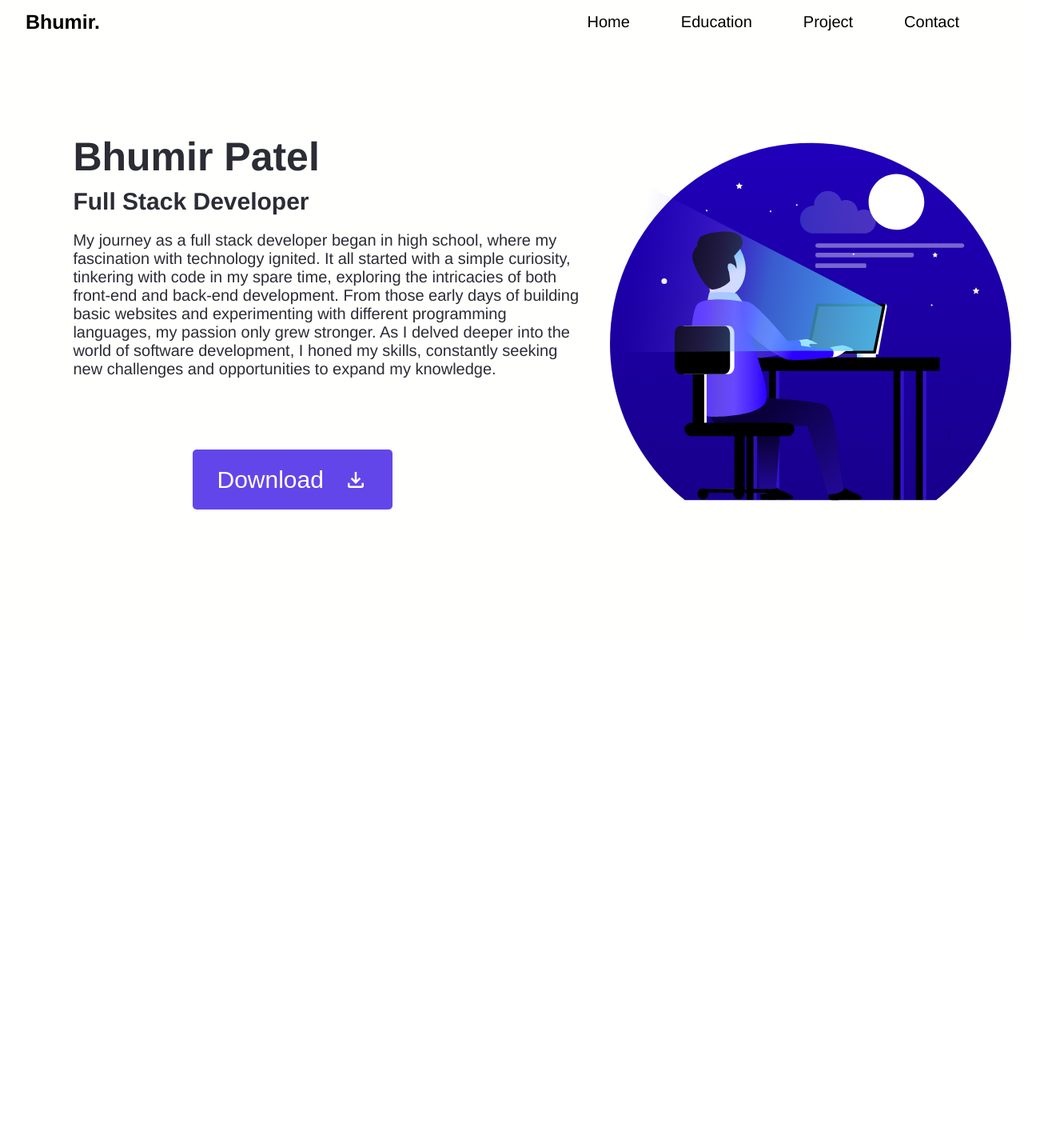
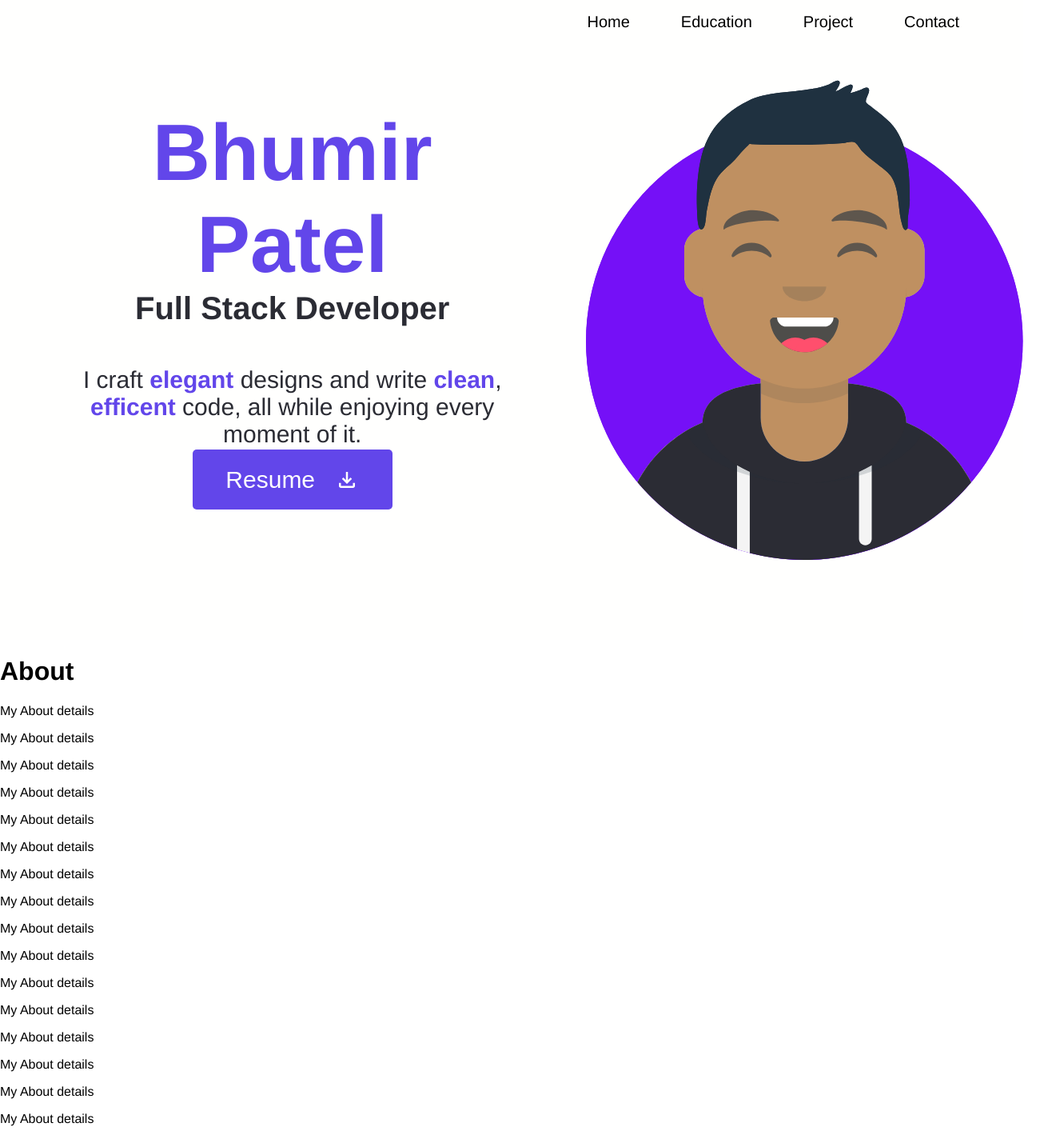
Before and after one commit to Bhumir2503/Portfolio-Website, a React (Vite) app: page / in a window 1280 px wide. Shown: the whole page at 80% size, 1306 px wide, since content can reach past the window. Before the commit the page ends 800 px from the top, so only its background shows below. Built offline with nearby package versions, Linux system fonts and the light colour scheme.

Commit message:
Add About sectio, Navbar Feature, Landing Page Change

```diff
--- a/src/App.jsx
+++ b/src/App.jsx
@@ -1,16 +1,17 @@
 import {useState} from 'react'
+import Navbar from './components/navbar'
 import Landing from './section/Landing'
-import Navbar from './components/navbar'
+import About from './section/About'
+
 function App() {
 
   const [homeLocation, sethomeLocation] = useState(0);
-
-  console.log(homeLocation);
 
   return (
     <div>
       <Navbar homeLocation = {homeLocation}/>
       <Landing sethomeLocation = {sethomeLocation}/>
+      <About />
     </div>
   )
 }
--- a/src/components/navbar.jsx
+++ b/src/components/navbar.jsx
@@ -1,11 +1,29 @@
-import react from "react";
+import react, { useEffect, useRef } from "react";
 import '../styles/navbar.css'
 
 function Navbar(homeLocation) {
 
+    const navbarRef = useRef(null);
+
+
+    window.addEventListener('scroll', () => {
+        if (navbarRef.current) {
+            const rect = navbarRef.current.getBoundingClientRect();
+            const top = rect.top;
+            if(top > homeLocation.homeLocation) {
+                var logoElement = document.querySelector('.logo');
+                logoElement.style.display = 'flex';
+            } else {
+                var logoElement = document.querySelector('.logo');
+                logoElement.style.display = 'none';
+            }
+
+        }
+    });
+
     return (
-        <div className="header">
-            <li className="logo">Bhumir.</li>
+        <div className="header" ref = {navbarRef}>
+            <li className="logo" style={{display: 'none'}} >Bhumir.</li>
             <ul>
                 <li>Home</li>
                 <li>Education</li>
--- a/src/section/About.jsx
+++ b/src/section/About.jsx
@@ -1,10 +1,26 @@
-import "../styles/about.css"
+import "../styles/about.css";
 
 function About() {
   return (
-    <div className="about">
+    <div className="About">
       <h1>About</h1>
-      <p>This is the about page.</p>
+
+      <p>My About details</p>
+      <p>My About details</p>
+      <p>My About details</p>
+      <p>My About details</p>
+      <p>My About details</p>
+      <p>My About details</p>
+      <p>My About details</p>
+      <p>My About details</p>
+      <p>My About details</p>
+      <p>My About details</p>
+      <p>My About details</p>
+      <p>My About details</p>
+      <p>My About details</p>
+      <p>My About details</p>
+      <p>My About details</p>
+      <p>My About details</p>
     </div>
   );
 }
--- a/src/section/Landing.jsx
+++ b/src/section/Landing.jsx
@@ -4,37 +4,32 @@ import '../styles/landing.css';
 function Landing({sethomeLocation}) {
 
   const landingRef = useRef(null);
+  var top = 0;
 
-  useEffect(() => {
+
+  window.addEventListener('scroll', () => {
     if (landingRef.current) {
       const rect = landingRef.current.getBoundingClientRect();
-      const top = rect.top;
-
+      top = rect.top;
       sethomeLocation(top);
     }
-  }, []);
-
+  });
 
   return (
-    <div className="landing" ref = {landingRef}>
+    <div className="landing">
       <div className='left'>
-        <div className='meInfo'>
+        <div className='meInfo' ref = {landingRef}>
           <h1>Bhumir Patel</h1>
           <h3>Full Stack Developer</h3>
-          <p>
-            My journey as a full stack developer began in high school, where my fascination with technology ignited.
-            It all started with a simple curiosity, tinkering with code in my spare time, exploring the intricacies of both front-end and back-end development.
-            From those early days of building basic websites and experimenting with different programming languages, my passion only grew stronger.
-            As I delved deeper into the world of software development, I honed my skills, constantly seeking new challenges and opportunities to expand my knowledge.
-          </p>
+          <p>I craft <strong>elegant</strong> designs and write <strong>clean</strong>, <strong>efficent</strong> code, all while enjoying every moment of it.</p>
         </div>
         <div className='download'>
-          <button>Download<img src="download.svg" alt="" /></button>
+          <button>Resume<img src="download.svg" alt="" /></button>
         </div>
       </div>
       <div className='right'>
         <div className='landimg'>
-          <img src="animation.svg" alt="" />
+          <img src="Bhumir.svg" alt="" />
         </div>
       </div>
     </div>
--- a/src/styles/landing.css
+++ b/src/styles/landing.css
@@ -21,28 +21,41 @@
         gap: 0px 0px;
         grid-template-areas:
             ". . . . . . . ."
-            ". meInfo meInfo meInfo meInfo meInfo meInfo meInfo"
-            ". meInfo meInfo meInfo meInfo meInfo meInfo meInfo"
-            ". meInfo meInfo meInfo meInfo meInfo meInfo meInfo"
+            ". meInfo meInfo meInfo meInfo meInfo meInfo ."
+            ". meInfo meInfo meInfo meInfo meInfo meInfo ."
+            ". meInfo meInfo meInfo meInfo meInfo meInfo ."
             ". . download download download download . ."
             ". . . . . . . .";
         grid-area: left;
 
         .meInfo{
             grid-area: meInfo;
+            margin-top: auto;
+            margin-bottom: auto;
 
             h1{
-                font-size: 50px;
-                margin-bottom: 10px;
+                font-size: 100px;
+                margin: 0px;
+                text-align: center;
+                color: #6246ea;
             }
 
             h3{
-                font-size: 30px;
+                font-size: 40px;
                 margin: 0px;
+                text-align: center;
+                margin-bottom: 50px;
+                /* color: #6246ea; */
             }
 
             p{
-                font-size: 20px;
+                font-size: 30px;
+                margin: 0px;
+                text-align: center;
+            }
+
+            strong{
+                color: #6246ea;
             }
 
         }
--- a/src/styles/navbar.css
+++ b/src/styles/navbar.css
@@ -5,6 +5,9 @@
     top: 0;
     left: 0;
     width: 100%;
+    background-color: #fffffe;
+
+
 
   .logo{
     margin-right: auto;
@@ -14,6 +17,7 @@
     list-style: none;
     font-weight: bold;
     margin-left: 2rem;
+    color: #6246ea;
 
   }
 
```
Also changed, not shown: src/section/Education.jsx (deleted, +0 -12 lines), public/Bhumir.svg (added), src/section/Contact.jsx (added), src/styles/contact.css (added), src/styles/education.css (deleted).
